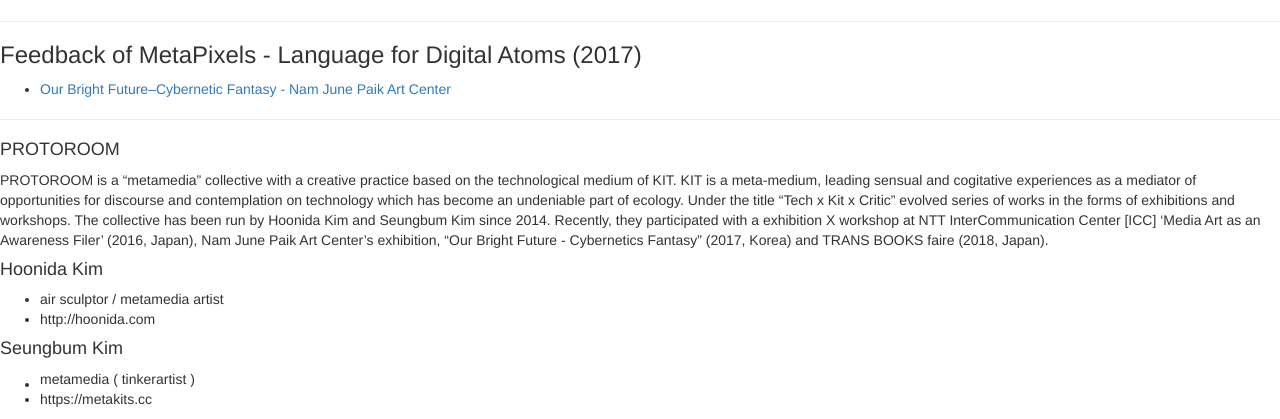
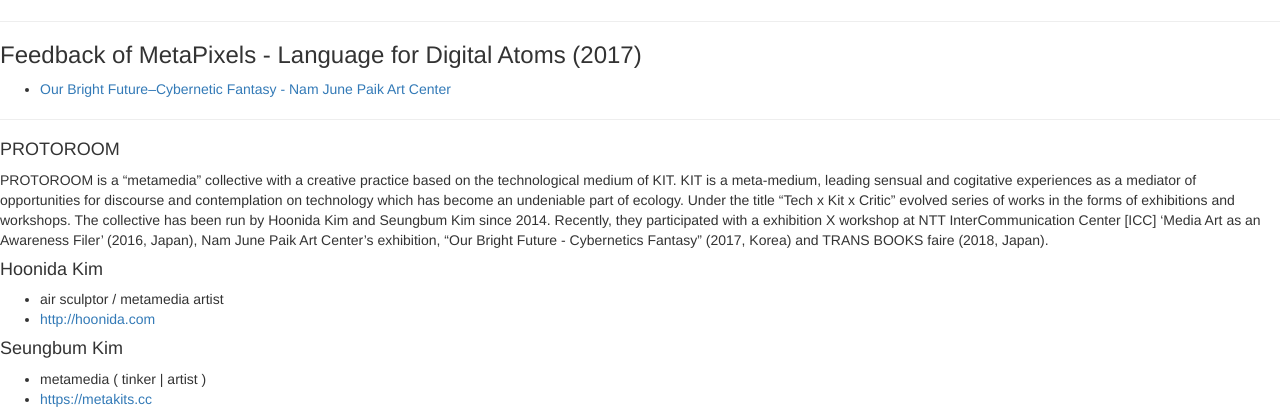
Before and after one commit to PROTOROOM/PROTOROOM, a Jekyll site: the page built from metamedia_series/metamedia_series.md, in a window 1280 px wide and 958 px high, cut to the strip 539-958 px from the top of the window. Built offline with Jekyll 4.4.1, drawn with Linux system fonts in a browser that asks for light colours; our own code applies the rules of GitHub Pages for plain Markdown files; some of the changed lines change nothing that is shown.

Commit message:
Update metamedia_series.md

```diff
--- a/metamedia_series/metamedia_series.md
+++ b/metamedia_series/metamedia_series.md
@@ -15,12 +15,13 @@
 
 ----
 #### PROTOROOM
+
 PROTOROOM is a "metamedia" collective with a creative practice based on the technological medium of KIT. KIT is a meta-medium, leading sensual and cogitative experiences as a mediator of opportunities for discourse and contemplation on technology which has become an undeniable part of ecology. Under the title "Tech x Kit x Critic" evolved series of works in the forms of exhibitions and workshops. The collective has been run by Hoonida Kim and Seungbum Kim since 2014. Recently, they participated with a exhibition X workshop at NTT InterCommunication Center [ICC] ‘Media Art as an Awareness Filer’ (2016, Japan), Nam June Paik Art Center’s exhibition, “Our Bright Future - Cybernetics Fantasy” (2017, Korea) and TRANS BOOKS faire (2018, Japan).
 
 #### Hoonida Kim
  * air sculptor / metamedia artist
- * http://hoonida.com
+ * <http://hoonida.com>
 
 #### Seungbum Kim
- * metamedia ( tinker | artist )
- * https://metakits.cc
+ * metamedia ( tinker \| artist )
+ * <https://metakits.cc>
```
